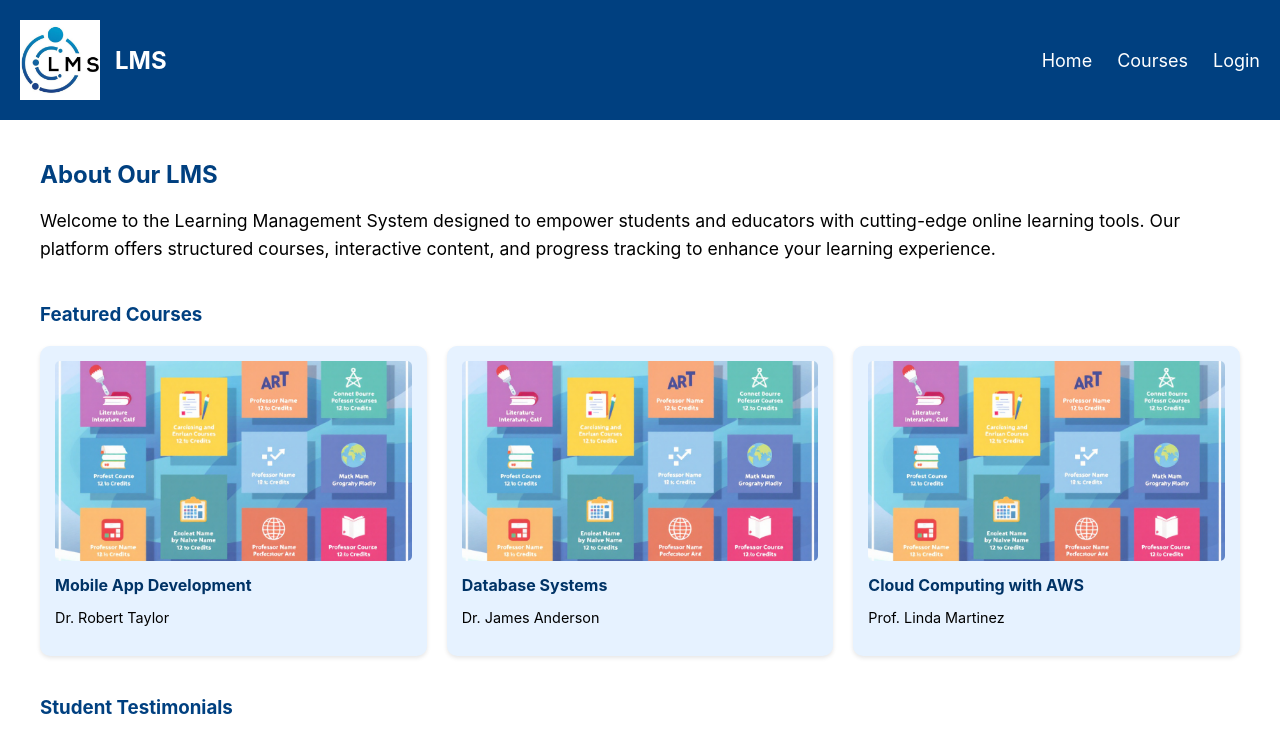
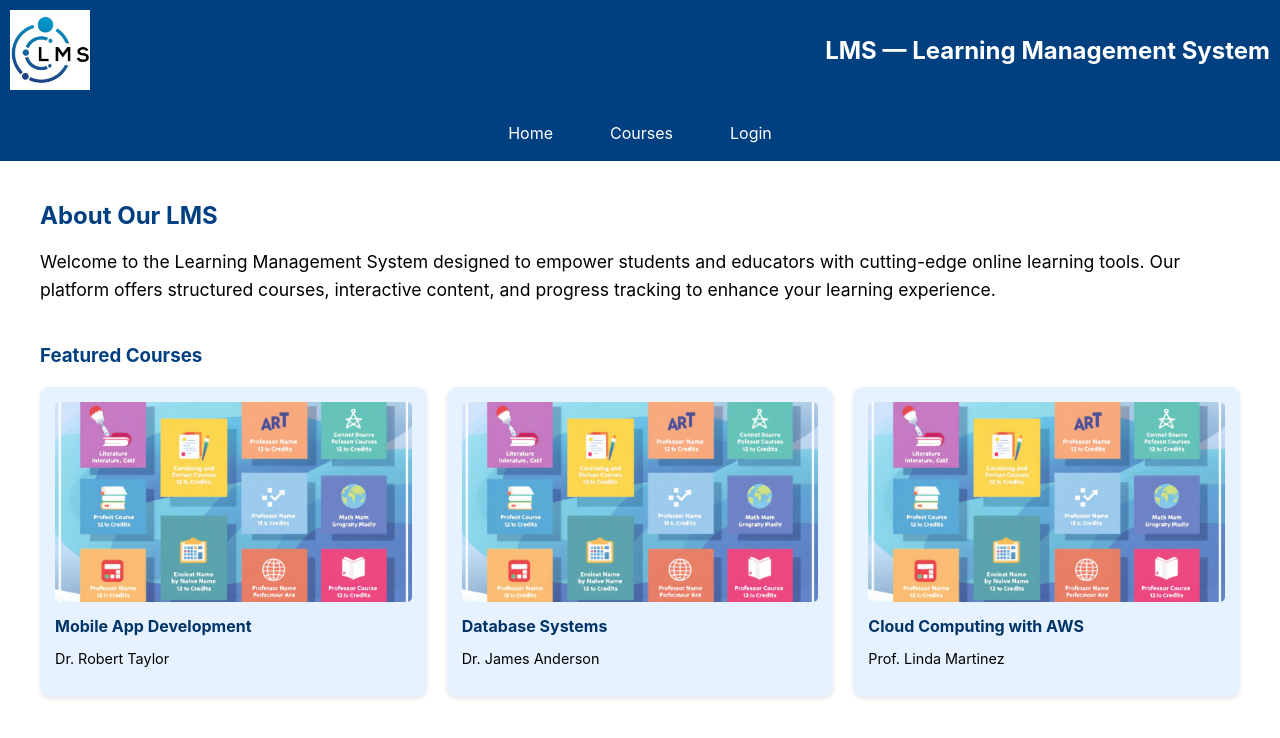
Before and after one commit to ebadr761/prof_solution, a React (Create React App) app: page / in a window 1280 px wide. Shown: the top 738 px of the page. Built offline with nearby package versions, Linux system fonts and the light colour scheme.

Commit message:
Fixed styling for headers

```diff
--- a/src/components/Header.js
+++ b/src/components/Header.js
@@ -14,10 +14,10 @@ const Header = () => {
           alt="LMS Logo"
           className={styles.logo}
         />
-        <h1 className={styles.title}>LMS</h1>
+        <h1 className={styles.title}>LMS — Learning Management System</h1>
       </div>
 
-      <nav className={styles.nav}>
+      <nav className={styles.navCenter}>
         <Link to="/" className={styles.navLink}>Home</Link>
         <Link to="/courses" className={styles.navLink}>Courses</Link>
         {isLoggedIn ? (
--- a/src/components/Header.module.css
+++ b/src/components/Header.module.css
@@ -1,17 +1,18 @@
 .header {
     background-color: #004080;
     color: white;
-    padding: 20px;
+    padding: 10px;
     margin: 0;
     display: flex;
-    align-items: center;
-    justify-content: space-between;
+    flex-direction: column;
 }
 
 .logoContainer {
     display: flex;
+    justify-content: space-between;
     align-items: center;
-    gap: 15px;
+    width: 100%;
+    margin-bottom: 15px;
 }
 
 .logo {
@@ -22,6 +23,7 @@
 .title {
     margin: 0;
     font-size: 24px;
+    text-align: right;
 }
 
 .nav {
@@ -29,30 +31,36 @@
     gap: 25px;
 }
 
+.navCenter {
+    display: flex;
+    justify-content: center;
+    gap: 25px;
+    width: 100%;
+    margin-top: 10px;
+}
+
 .navLink {
     color: white;
     text-decoration: none;
-    font-size: 18px;
-    padding: 10px 0;
-    transition: opacity 0.2s;
+    padding: 0.5rem 1rem;
 }
 
 .navLink:hover {
-    opacity: 0.8;
-    text-decoration: underline;
+    background-color: rgba(255, 255, 255, 0.1);
+    border-radius: 4px;
 }
 
 .logoutButton {
     background: none;
-    border: none;
+    border: 1px solid white;
     color: white;
+    padding: 0.5rem 1rem;
+    cursor: pointer;
+    border-radius: 4px;
     font-size: 18px;
-    cursor: pointer;
-    padding: 10px 0;
     font-family: inherit;
 }
 
 .logoutButton:hover {
-    opacity: 0.8;
-    text-decoration: underline;
+    background-color: rgba(255, 255, 255, 0.1);
 }
--- a/src/components/HeaderSignUp.js
+++ b/src/components/HeaderSignUp.js
@@ -11,10 +11,10 @@ const Header = () => {
           alt="LMS Logo"
           className={styles.logo}
         />
-        <h1 className={styles.title}>LMS - Learning Management System</h1>
+        <h1 className={styles.title}>LMS — Learning Management System</h1>
       </div>
 
-      <nav className={styles.nav}>
+      <nav className={styles.navCenter}>
         <NavLink to="/" className={styles.navLink}>
           Homepage
         </NavLink>
```
